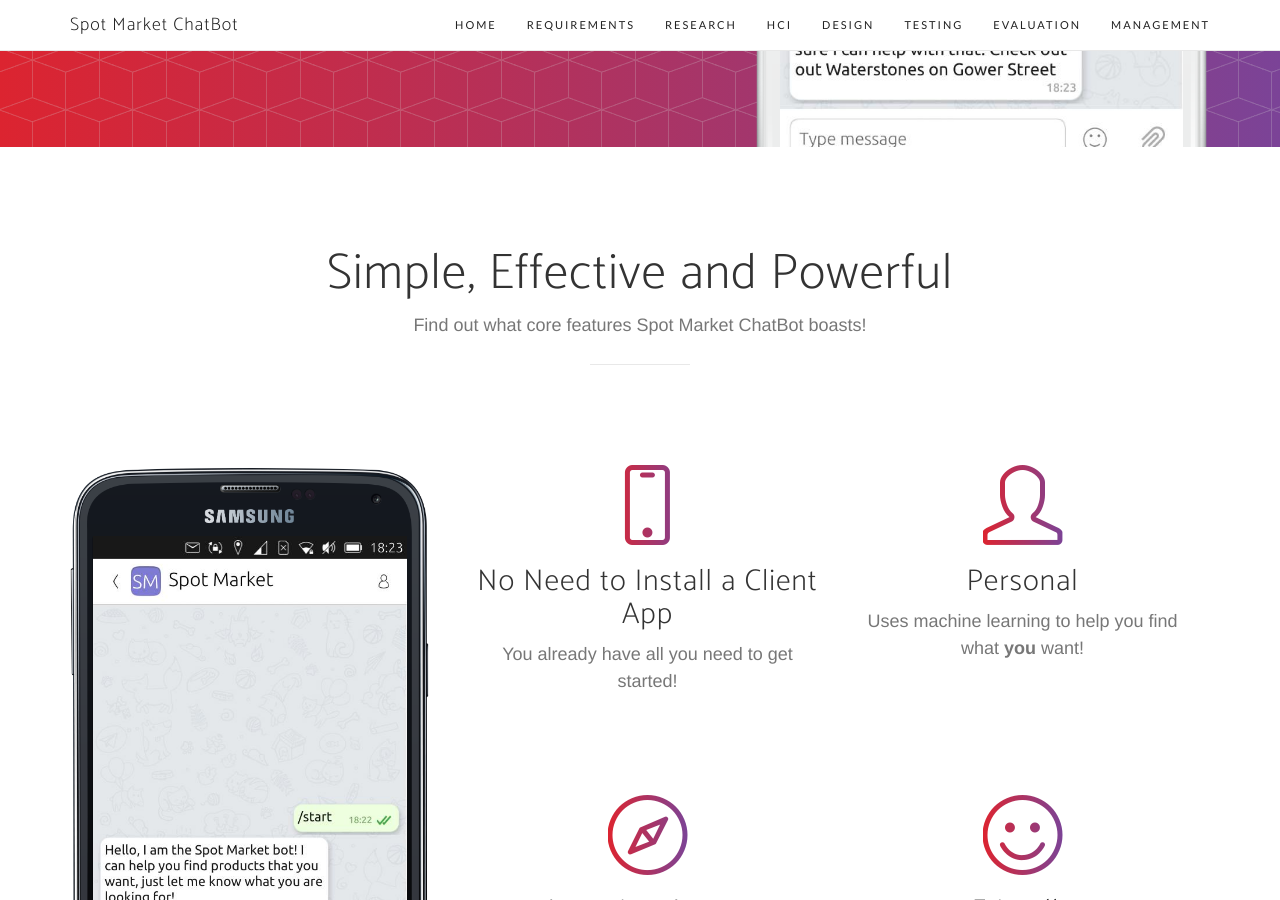
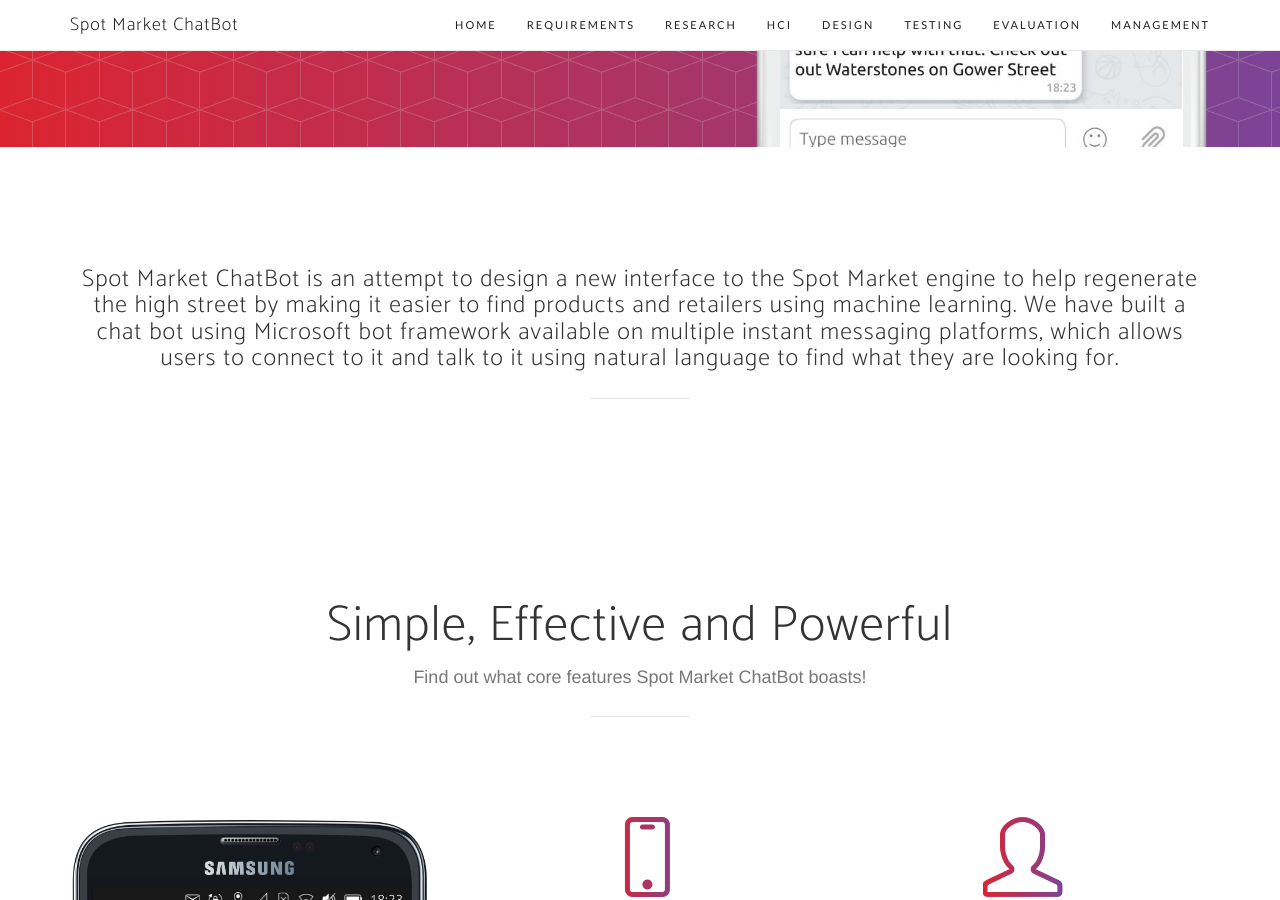
Before and after one commit to Thalexander/sm1-site, a Jekyll site: the page built from index.html, in a window 1280 px wide and 900 px high, scrolled down 753 px. Built offline with Jekyll 4.4.1, drawn with Linux system fonts in a browser that asks for light colours; nearby versions of some CDN libraries; some web fonts are replaced; the list of posts is cut into pages by our own code.

Commit message:
Add project abstract

```diff
--- /dev/null
+++ b/_includes/home/abstract.html
@@ -0,0 +1,11 @@
+    <section id="home" class="features">
+        <div class="container">
+            <div class="row">
+                <div class="col-lg-12 text-center">
+                    <div>
+                        <h3>Spot Market ChatBot is an attempt to design a new interface to the Spot Market engine to help regenerate the high street by making it easier to find products and retailers using machine learning. We have built a chat bot using Microsoft bot framework available on multiple instant messaging platforms, which allows users to connect to it and talk to it using natural language to find what they are looking for.</h3>
+                        <hr>
+                    </div>
+                </div>
+            </div>
+    </section>
--- a/_includes/home/layout.html
+++ b/_includes/home/layout.html
@@ -1,3 +1,4 @@
+{% include home/abstract.html %}
 {% include home/features.html %}
 {% include home/aside.html %}
 {% include home/why.html %}
```
